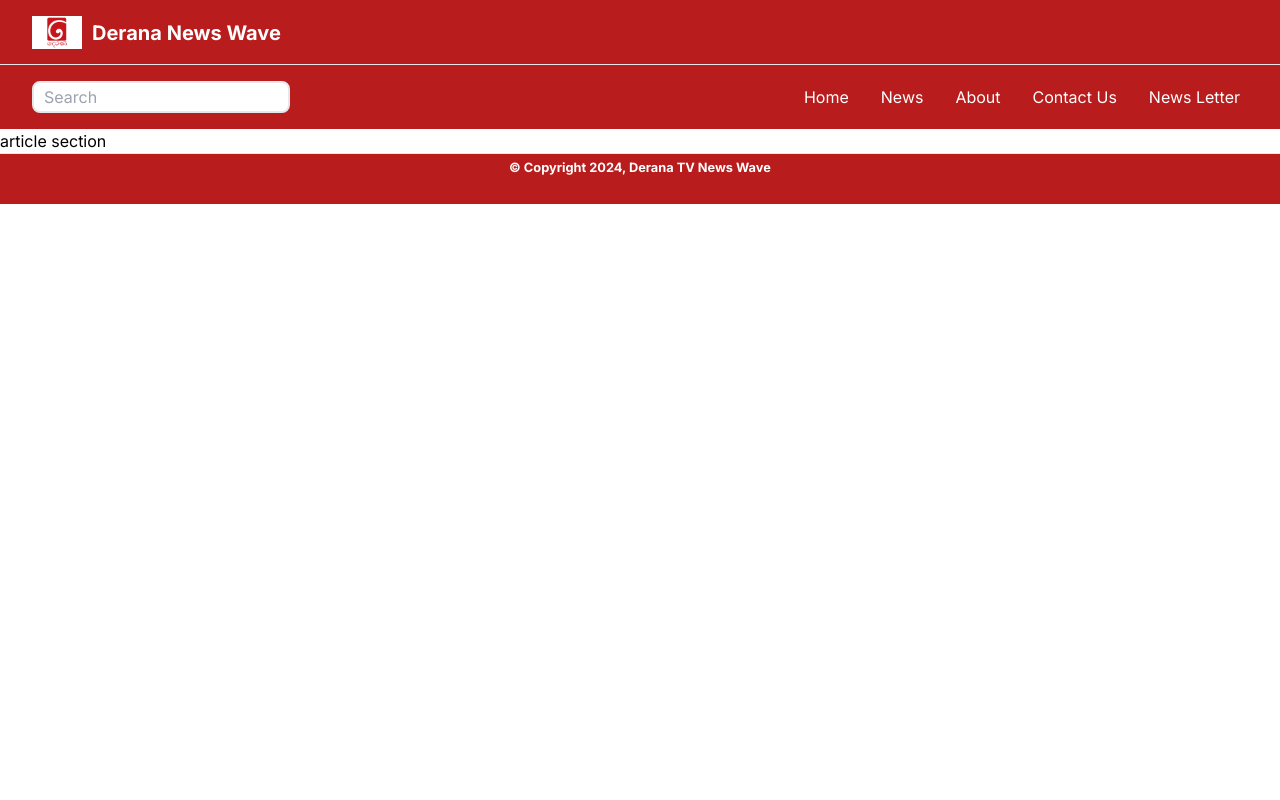
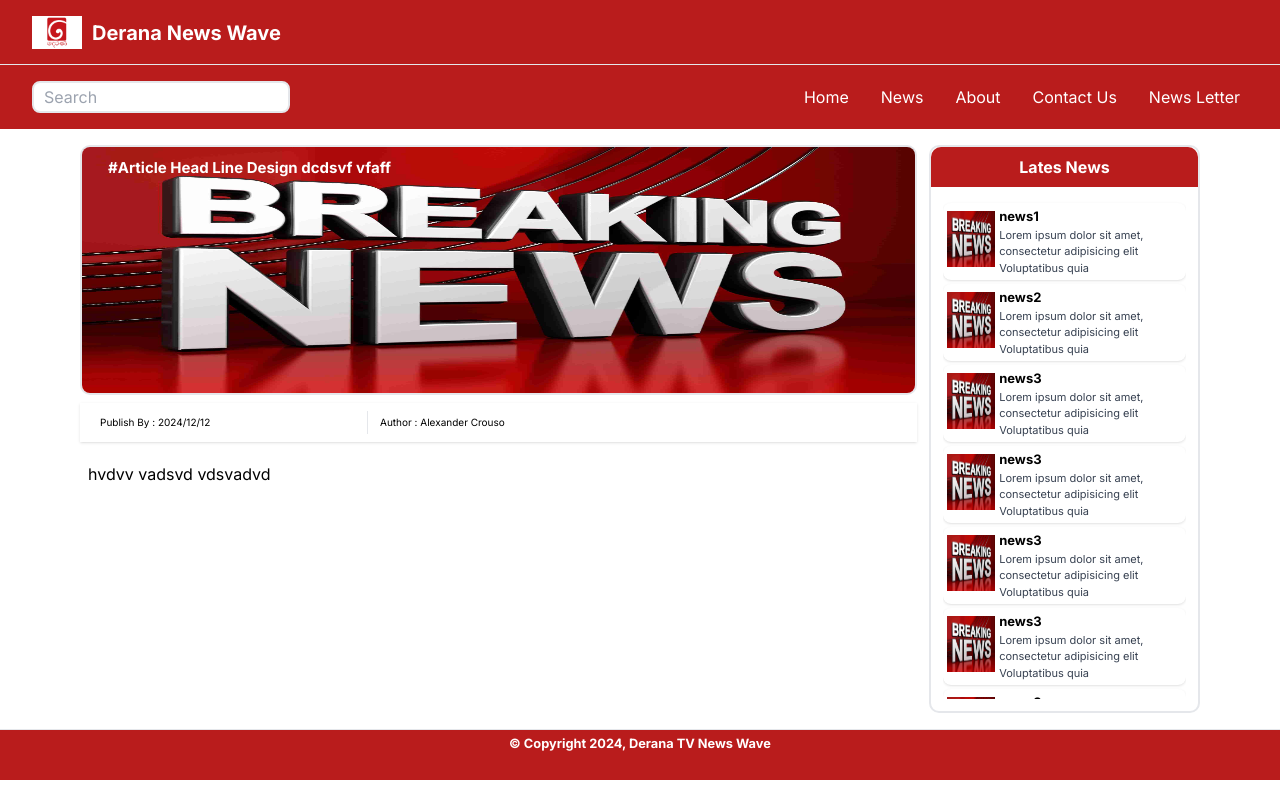
Before and after one commit to pubudu289/NewsWave, a Next.js app: page /User/article in a window 1280 px wide. Built offline with nearby package versions, Linux system fonts and the light colour scheme.

Commit message:
Create Artical Page

```diff
--- a/src/app/User/article/page.tsx
+++ b/src/app/User/article/page.tsx
@@ -2,6 +2,9 @@
 import Header from "../../Components/header";
 import Navbar from "../../Components/navbar";
 import Footer from "../../Components/footer";
+import LatestNews from "../../Components/latestnews";
+import Image from "next/image";
+import newsimg from ".././../../../public/images/bnews.jpg";
 function article_page() {
   return (
     <>
@@ -11,7 +14,49 @@
         <Navbar />
       </section>
       <section>
-        <div>article section</div>
+        {/* All article section */}
+        <section>
+          <div className="max-w-6xl mx-auto grid md:grid-cols-12 p-4 gap-3">
+            <div className="md:col-span-9">
+              <div className="bg-cover">
+                <div className="bg-black"></div>
+                <h1 className="font-bold  text-white absolute p-3  ml-4 text-[15px]">
+                  #Article Head Line Design dcdsvf vfaff
+                </h1>
+                <Image
+                  src={newsimg}
+                  height={100}
+                  width={1000}
+                  alt="img"
+                  className="border-2 rounded-[10px] h-[250px]"
+                />
+              </div>
+              {/* details section */}
+              <div className="border-1 shadow mt-2 p-2 grid grid-cols-3 gap-4 divide-x">
+                <div className="p-1 ">
+                  <p className="text-[10px] ml-2">Publish By : 2024/12/12</p>
+                </div>
+                <div className="p-1 col-span-2">
+                  <p className="text-[10px] ml-2 ">Author : Alexander Crouso</p>
+                </div>
+              </div>
+              {/* artical desscription */}
+              <div className="texr-[12px] mt-3 p-2">
+                <p>hvdvv vadsvd vdsvadvd </p>
+              </div>
+            </div>
+            <div className=" rounded-[10px] sm:col-span-3">
+              <div className="border-2 rounded-[10px]">
+                <div className="bg-red-700 rounded-t-[10px]  p-2">
+                  <p className="text-white font-bold text-center">Lates News</p>
+                </div>
+                <div className="m-3 snap-y h-[500px] overflow-scroll no-scrollbar">
+                  <LatestNews />
+                </div>
+              </div>
+            </div>
+          </div>
+        </section>
       </section>
       <hr />
       <Footer />
```
Also changed, not shown: src/app/Components/latestnews.tsx (+0 -20 lines).
